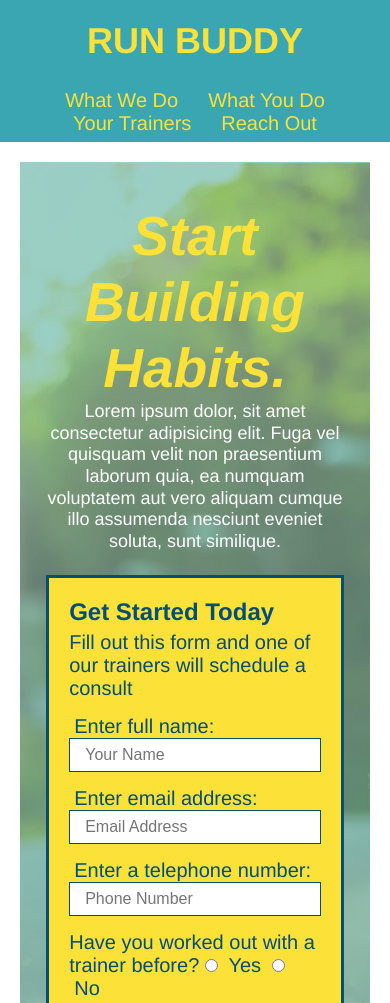
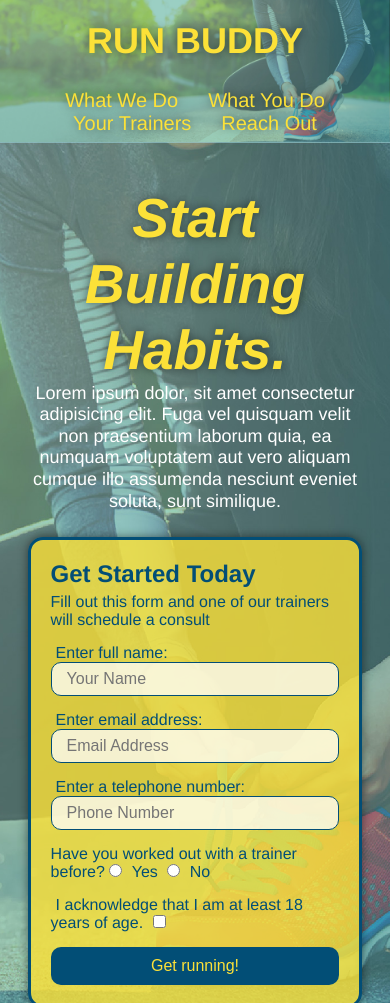
Before and after one commit to JSplish/run-buddy, a plain HTML site: page index.html in a window 390 px wide. Shown: the top 1003 px of the page. Drawn offline with Linux system fonts and the light colour scheme.

Commit message:
rounded corners, opaque

```diff
--- a/assets/css/style.css
+++ b/assets/css/style.css
@@ -17,6 +17,14 @@ header {
   display: flex;
   justify-content: space-between;
   flex-wrap: wrap;
+  position: -webkit-sticky;
+  position: sticky;
+  top: 0;
+  background-image: url("../images/hero-bg.jpg");
+  background-size: cover;
+  background-position: center;
+  background-attachment: fixed;
+  background-position: 80%;
 }
 
 header h1 {
@@ -47,6 +55,13 @@ header nav ul li a {
   padding: 10px 15px;
   font-weight: lighter;
   font-size: 1.55vw;
+}
+
+header nav ul li a:hover {
+  background: #fce138;
+  color: #024e76;
+  border-radius: 15px;
+  text-shadow: none;
 }
 
 footer {
@@ -86,6 +101,8 @@ section {
   justify-content: center;
   flex-wrap: wrap;
   align-items: flex-start;
+  background-attachment: fixed;
+  background-position: 80%;
 }
 
 .hero-cta {
@@ -101,15 +118,18 @@ section {
   font-style: italic;
   font-size: 55px;
   color: #fce138;
+  text-shadow: 0 0 10px rgba(0, 0, 0, 0.5);
 }
 
 .hero-form {
   border: 3px solid #024e76;
-  background-color: #fce138;
+  background-color: rgba(252, 225, 56, 0.8);
   padding: 20px;
   color: #024e76;
   width: 40%;
   margin: 3.5%;
+  box-shadow: 0 0 10px rgba(0, 0, 0, 0.5);
+  border-radius: 15px;
 }
 
 .hero-form h3 {
@@ -128,6 +148,13 @@ section {
   color: #024e76;
   width: 100%;
   margin-bottom: 15px;
+  border-radius: 10px;
+  background-color: rgba(255,255,255, 0.75);
+  outline: none;
+}
+
+.form-input:focus {
+  background-color: rgba(255,255,255, 1);
 }
 
 .hero-form label {
@@ -140,6 +167,11 @@ section {
   border: none;
   padding: 10px 20px;
   font-size: 16px;
+  border-radius: 10px;
+}
+
+.hero-form button:hover {
+  background-color: #39a6b2;
 }
 /* HERO STYLES END */
 
@@ -180,11 +212,19 @@ section {
   margin: 50px auto;
   padding-bottom: 50px;
   width: 80%;
-  border-bottom: 1px solid #39a6b2;
   display: flex;
   flex-wrap: wrap;
   align-items: center;
   justify-content: space-between;
+  border-bottom: 1px solid #39a6b2;
+}
+
+.step:last-child {
+  border-bottom: none;
+}
+
+.step:nth-child(even) {
+  border-bottom: 1px solid #39a6b2;
 }
 
 .step h3 {
@@ -320,7 +360,16 @@ section {
   width: 100%;
   margin-bottom: 15px;
   margin-top: 5px;
+  border-radius: 10px;
+  background-color: rgba(255,255,255, 0.75);
 }
+
+.contact-form input, .contact-form textarea{
+  background-color: rgba(255,255,255, 1);
+  outline: none;
+}
+
+
 
 .contact-form button{
   width: 100%;
@@ -330,6 +379,12 @@ section {
   text-align: center;
   padding: 15px 0;
   font-size: 16px;
+  border-radius: 10px;
+}
+
+.contact-form button:hover {
+  color: #fce138;
+  background: #39a6b2;
 }
 
 .contact-info a {
@@ -343,12 +398,7 @@ section {
 }
 
 /* homepage hero */
-.hero {
-  margin: 20px;
-  background-color: white;
-  font-size: 20px;
-  color: blue;
-}
+
 
 /* secondary page hero */
 .hero-secondary {
@@ -362,11 +412,13 @@ section {
   header {
     padding-bottom: 0;
     justify-content: center;
+    position: relative;
   }
 
   header h1 {
     width: 100%;
     text-align: center;
+    text-shadow: 0 0 10px rgba(0, 0, 0, 0.5);
   }
 
   header nav ul {
@@ -377,6 +429,7 @@ section {
 
   header nav ul li a {
     font-size: 20px;
+    text-shadow: 0 0 10px rgba(0, 0, 0, 0.5);
   }
 
   footer h2, footer div {
```
